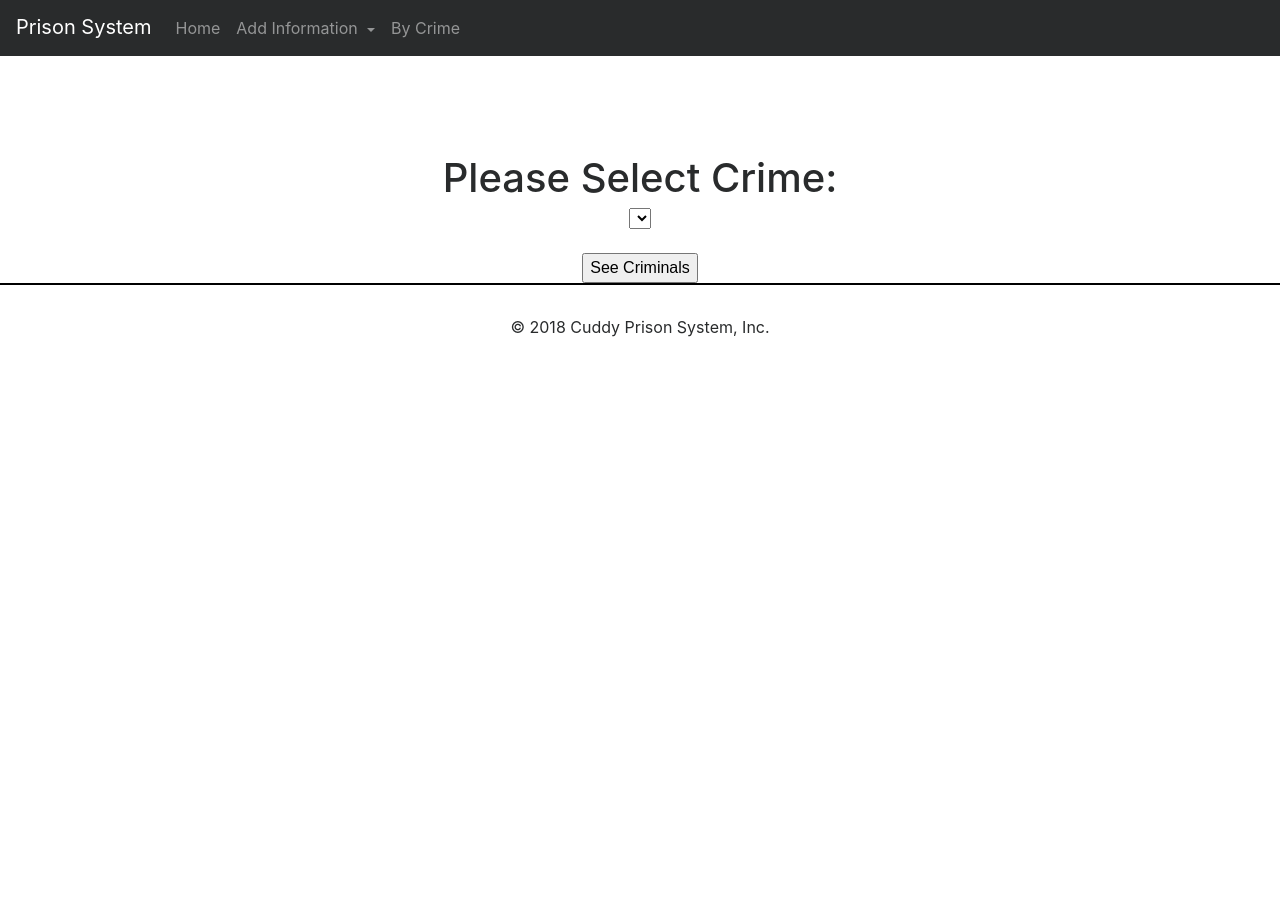
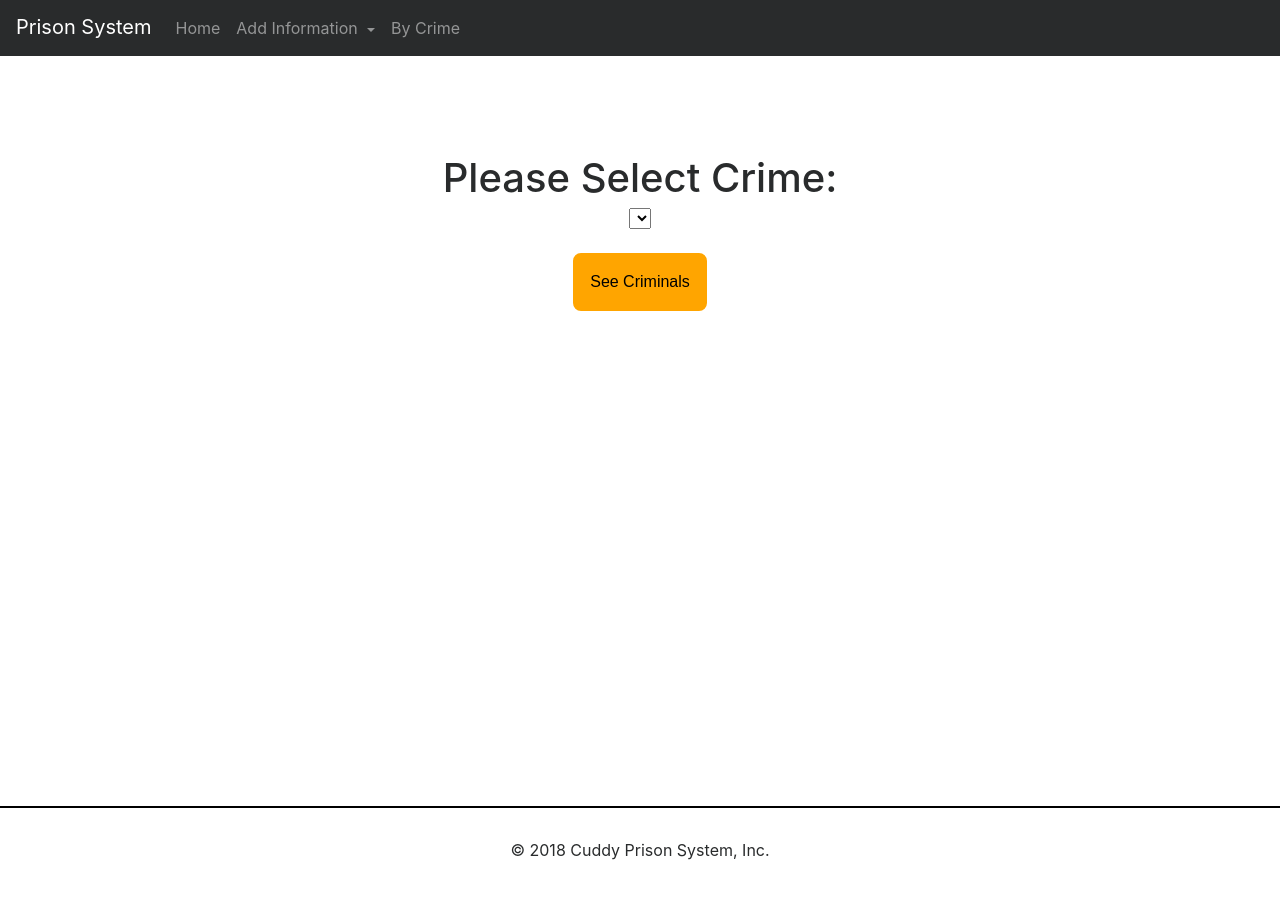
Before and after one commit to ravenusmc/prison_system, a PHP site: page /prison_manager/by_crime_form.php in a window 1280 px wide. Before the commit the page ends 337 px from the top, so only its background shows below. Run offline with PHP 8.4, Linux system fonts and the light colour scheme; data that the repository does not hold is empty; some libraries are stand-ins or nearby versions.

Commit message:
added styling for by_crime pages

```diff
--- a/assets/css/by_crime.css
+++ b/assets/css/by_crime.css
@@ -2,7 +2,8 @@
 CSS in this file will be used on the by_crime page.
 *********************************/
 
-#by_crime_main {
+#by_crime_form_main {
+  min-height: 650px;
   margin-top: 100px;
 }
 
@@ -12,3 +13,29 @@ CSS in this file will be used on the by_crime page.
   justify-content: center;
   align-items: center;
 }
+
+.by_crime_main {
+  min-height: 650px;
+  margin-top: 100px;
+  display: flex;
+  flex-direction: column;
+  align-items: center;
+  justify-content: center;
+}
+
+.by_crime_li {
+  font-size: 30px;
+}
+
+.crime_form_button {
+  border: 2px solid orange;
+  background-color: orange;
+  border-radius: 8px;
+  padding: 15px;
+}
+
+.crime_form_button:hover {
+  border: 2px solid green;
+  background-color: green;
+  color: white;
+}
--- a/prison_manager/by_crime_form.php
+++ b/prison_manager/by_crime_form.php
@@ -2,7 +2,7 @@
 <link rel="stylesheet" type="text/css" href="../assets/css/by_crime.css">
 
 
-<main id='by_crime_main'>
+<main id='by_crime_form_main'>
 
   <section>
     <h1 class='center'>Please Select Crime:</h1>
@@ -19,7 +19,7 @@
         <?php endforeach; ?>
       </select><br>
 
-    <input type="submit" value="See Criminals" />
+    <input class='crime_form_button' type="submit" value="See Criminals" />
     </form>
 
   </section>
```
Also changed, not shown: prison_manager/by_crime.php (+10 -4 lines).
